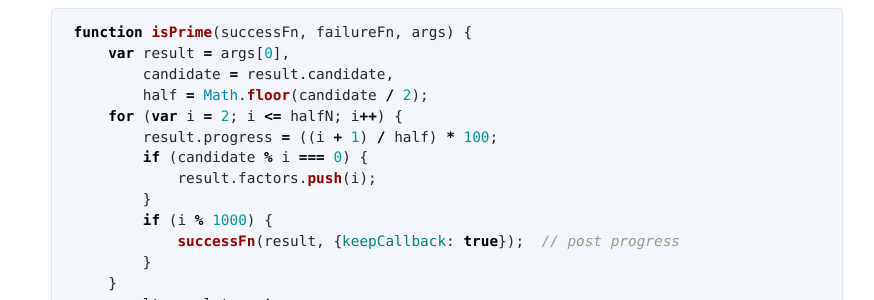
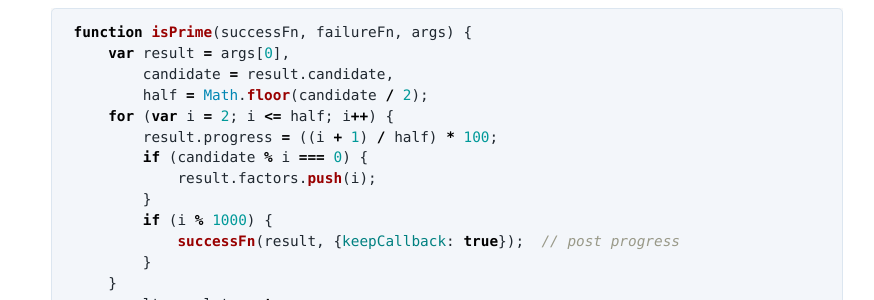
Before and after one commit to kerrishotts/pgday, a Jekyll site: the page built from workshops/2017/campp/creating-2.md, in a window 1280 px wide and 900 px high, scrolled down 1137 px. Shown: the part 152-452 px from the top of the window, without its empty margins (213-1087 px from the left). Built offline with Jekyll 4.4.1, drawn with Linux system fonts in a browser that asks for light colours.

Commit message:
fix java code

```diff
--- a/workshops/2017/campp/creating-2.md
+++ b/workshops/2017/campp/creating-2.md
@@ -41,7 +41,7 @@ The code for the `browser` platform is located at `src/browser/isPrimeProxy.js`.
         var result = args[0],
             candidate = result.candidate,
             half = Math.floor(candidate / 2);
-        for (var i = 2; i <= halfN; i++) {
+        for (var i = 2; i <= half; i++) {
             result.progress = ((i + 1) / half) * 100;
             if (candidate % i === 0) {
                 result.factors.push(i);
```
Also changed, not shown: other parts of workshops/2017/campp/creating-2.md (+1 -1 lines).
